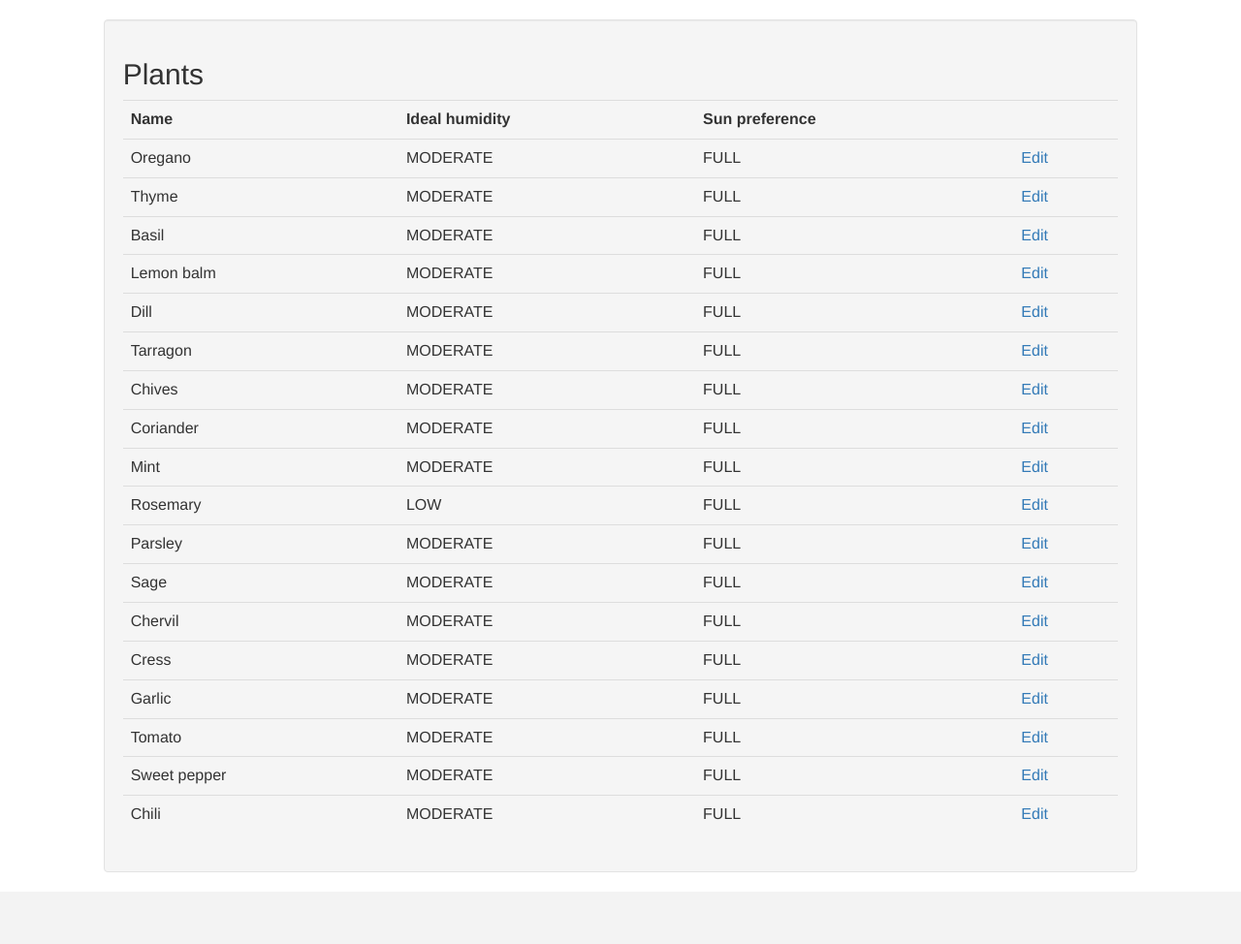
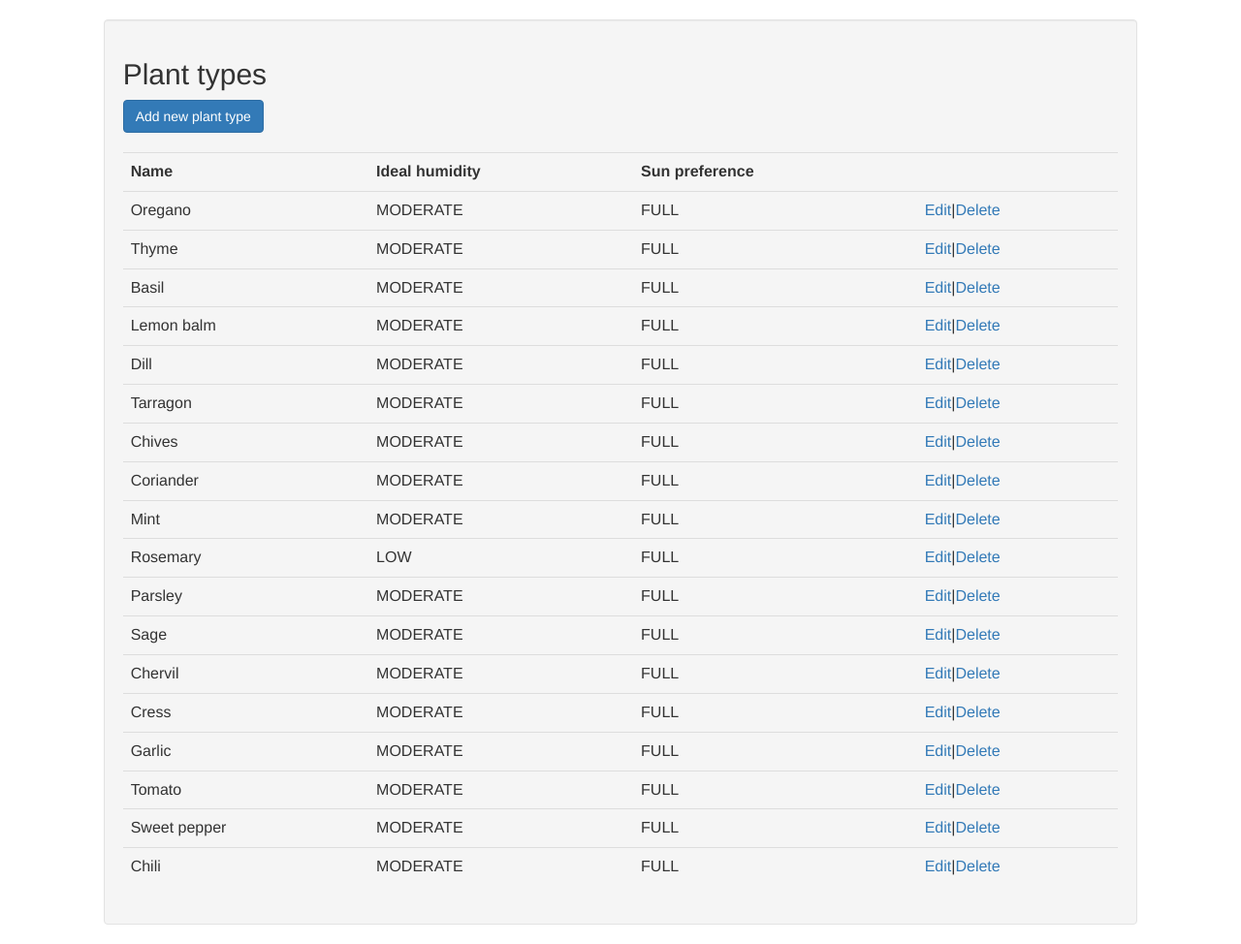
Before and after one commit to mgnusl/herb-pi, a Django app: a page that uses plants/templates/plants/index.html in a window 1280 px wide. Shown: the part 52-1026 px from the top of the page at 97% size. Before the commit the page ends 952 px from the top, so only its background shows below. Run offline with Django 3.2, Linux system fonts and the light colour scheme; data comes from the database, SQL or seed files in the repository; some libraries are stand-ins or nearby versions.

Commit message:
Adds plant type forms

```diff
--- a/plants/templates/instances/index.html
+++ b/plants/templates/instances/index.html
@@ -1,7 +1,7 @@
 {% extends "base.html" %}
 {% block title %}Plants{% endblock %}
 {% block content %}
-<h2>Plant instances</h2>
+<h2>Plants</h2>
 <a href="{% url 'instances/new'%}" class="btn btn-primary">Add new plant instance</a>
 <br><br>
 {% for plant in instances %}
--- a/plants/templates/plants/index.html
+++ b/plants/templates/plants/index.html
@@ -1,7 +1,9 @@
 {% extends "base.html" %}
 {% block title %}Plant types{% endblock %}
 {% block content %}
-<h2>Plants</h2>
+<h2>Plant types</h2>
+<a href="{% url 'plants/new' %}" class="btn btn-primary">Add new plant type</a>
+<br><br>
 <table class="table">
 <th>Name</th><th>Ideal humidity</th><th>Sun preference</th><th></th>
 {% for plant in plants %}
@@ -9,7 +11,7 @@
 <td>{{plant.name}}</td>
 <td>{{plant.ideal_humidity}}</td>
 <td>{{plant.sun_preference}}</td>
-<td><a href="#">Edit</a></td>
+<td><a href="{% url 'plants/edit' id=plant.id %}">Edit</a>|<a href="{% url 'plants/delete' id=plant.id %}">Delete</a></td>
 </tr>
 {% endfor %}
 </table>
--- a/plants/urls.py
+++ b/plants/urls.py
@@ -14,6 +14,9 @@ urlpatterns = [
 
     # View URLs
     url(r'^plant_types/$', views.plants_index, name='plants/index'),
+    url(r'^plant_types/new/$', views.new_plant, name='plants/new'),
+    url(r'^plant_types/edit/(?P<id>\w+)$', views.new_plant, name='plants/edit'),
+    url(r'^plant_types/delete/(?P<id>\w+)$', views.delete_plant, name='plants/delete'),
     url(r'^plants/$', views.plant_instances_index, name='instances/index'),
     url(r'^plants/new/$', views.new_plant_instance, name='instances/new'),
     url(r'^plants/edit/(?P<id>\w+)$', views.new_plant_instance, name='instances/edit'),
--- a/plants/views.py
+++ b/plants/views.py
@@ -4,7 +4,7 @@ from rest_framework.response import Response
 from plants.models import Plant, MoistureLog, WateringLog, PlantInstance
 from django.shortcuts import render, redirect, get_object_or_404
 from plants.serializers import *
-from plant_instance_form import PlantInstanceForm
+from plant_type_form import PlantTypeForm
 from django.contrib import messages
 from moisture import *
 
@@ -123,6 +123,34 @@ def plants_index(request):
     context = {'plants': Plant.objects.all()}
     return render(request, 'plants/index.html', context)
 
+def new_plant(request, id=None):
+    if request.method == 'POST':
+        form = PlantTypeForm(data=request.POST)
+        if form.is_valid():
+            if id is not None:
+                instance = Plant.objects.get(id=id)
+            else:
+                instance = Plant()
+            instance.name = form.cleaned_data['name']
+            instance.ideal_humidity = form.cleaned_data['ideal_humidity']
+            instance.sun_preference = form.cleaned_data['sun_preference']
+            instance.shade_tolerance = form.cleaned_data['shade_tolerance']
+            instance.fertilizing_interval = form.cleaned_data['fertilizing_interval']
+            instance.save()
+            messages.success(request, 'Plant type saved')
+            return redirect('plants/index')
+    if id is not None:
+        form = PlantTypeForm(instance=Plant.objects.get(id=id))
+    else:
+        form = PlantTypeForm()
+    context = {'form': form, 'id': id}
+    return render(request, 'plants/new.html', context)
+
+def delete_plant(request, id):
+    plant = Plant.objects.get(id=id)
+    plant.delete()
+    messages.success(request, 'Plant type deleted')
+    return redirect('plants/index')
 
 def plant_instances_index(request):
     context = {'instances': PlantInstance.objects.all()}
```
Also changed, not shown: plants/plant_type_form.py (added, +8 -0 lines), plants/templates/plants/new.html (added, +12 -0 lines).
